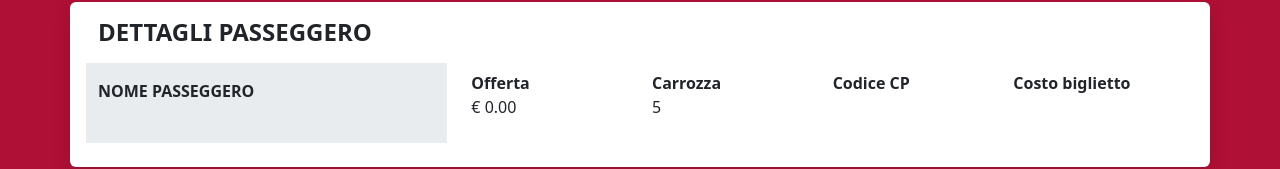
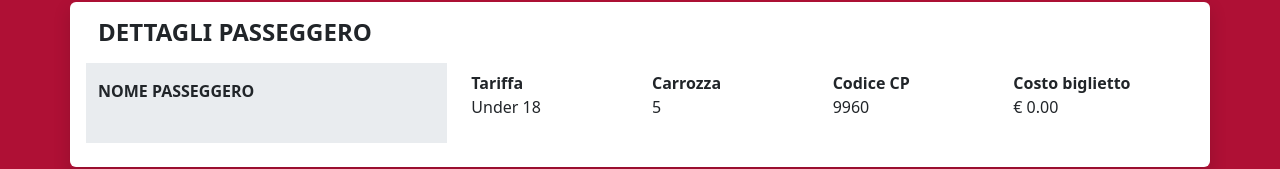
Before and after one commit to vi-ser/js-biglietto-treno-form, a plain HTML site: page index.html in a window 1280 px wide. Both pictures are taken after a click on the button "Genera". Shown: the part 530-699 px from the top of the page. Drawn offline with nearby package versions, Linux system fonts and the light colour scheme.

Commit message:
esercizio concluso

```diff
--- a/index.html
+++ b/index.html
@@ -66,8 +66,8 @@
                 </div>
                 <div class="col-2 py-2 px-4">
 
-                    <strong>Offerta</strong>
-                    <p id="priceOutput"></p>
+                    <strong>Tariffa</strong>
+                    <p id="rate"></p>
                 </div>
                 <div class="col-2 py-2 px-4">
 
@@ -77,7 +77,7 @@
                 <div class="col-2 py-2 px-4">
 
                     <strong>Codice CP</strong>
-                    <p id="priceOutput"></p>
+                    <p id="cpCode"></p>
                 </div>
                 <div class="col-2 py-2 px-4">
 
--- a/js/script.js
+++ b/js/script.js
@@ -27,6 +27,8 @@ const inputKmElement = document.querySelector("#travelLenght");
 const inputAgeElement = document.querySelector("#userAge");
 const outputPriceElement = document.querySelector("#priceOutput");
 const outputCoachElement = document.querySelector("#coach");
+const outputRateElement = document.querySelector("#rate");
+const outputCpCodeElement = document.querySelector("#cpCode");
 
 
 
@@ -47,14 +49,21 @@ buttonPrintElement.addEventListener("click",
         //calcolo il prezzo finale
         const basePrice = pricePerKm * kmValue;
         let finalPrice = basePrice;
+        outputRateElement.textContent = "Standard";
+        outputCpCodeElement.textContent = "9960";
+
 
         if (ageValue < 18) {
             finalPrice = basePrice - basePrice * 0.2;
+            outputRateElement.textContent = "Under 18";
+
         }
 
         else if (ageValue >= 65) {
             finalPrice = basePrice - basePrice * 0.4;
+            outputRateElement.textContent = "Over 65";
         }
+
 
         outputPriceElement.textContent = "€ " + finalPrice.toFixed(2);
 
```
